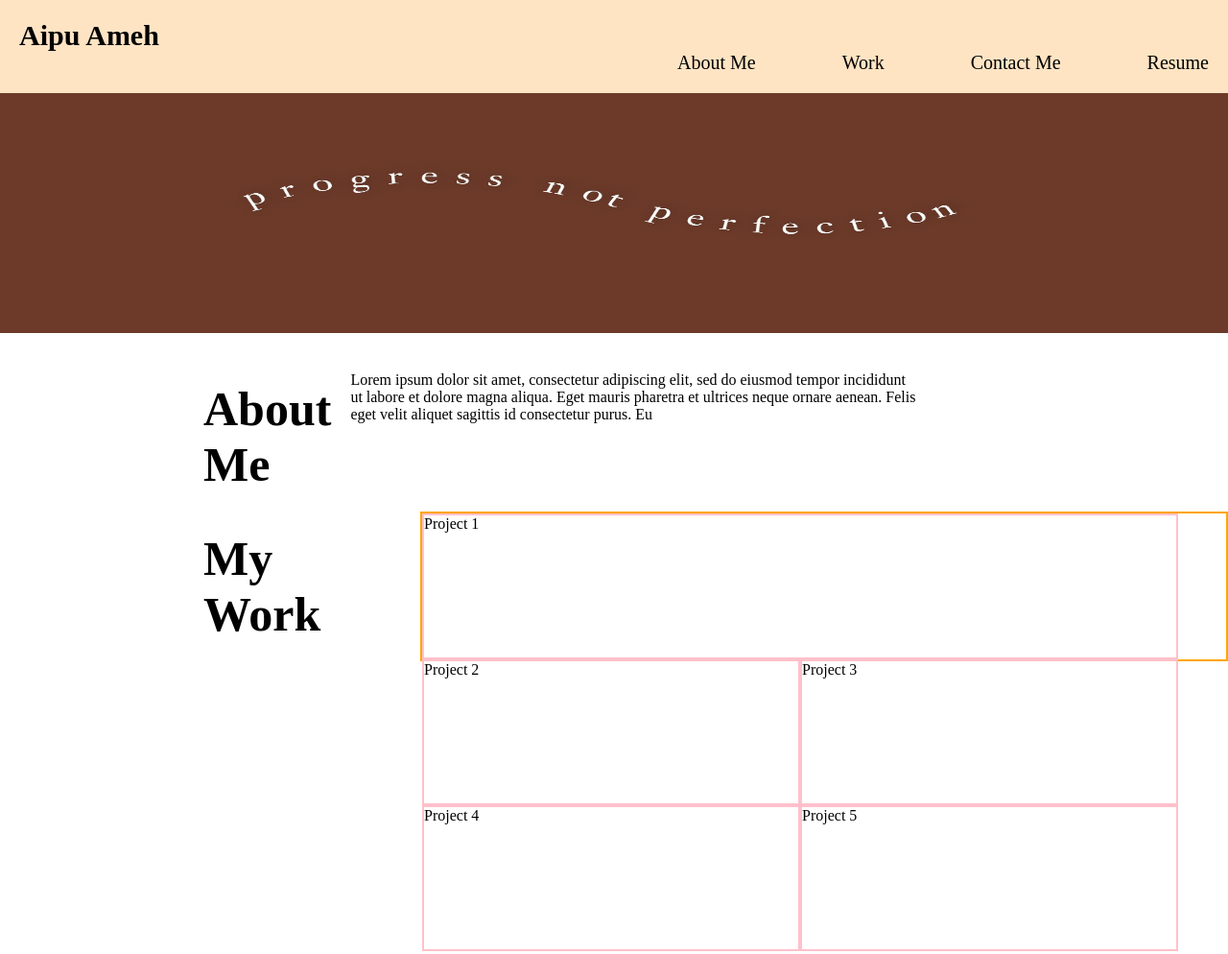
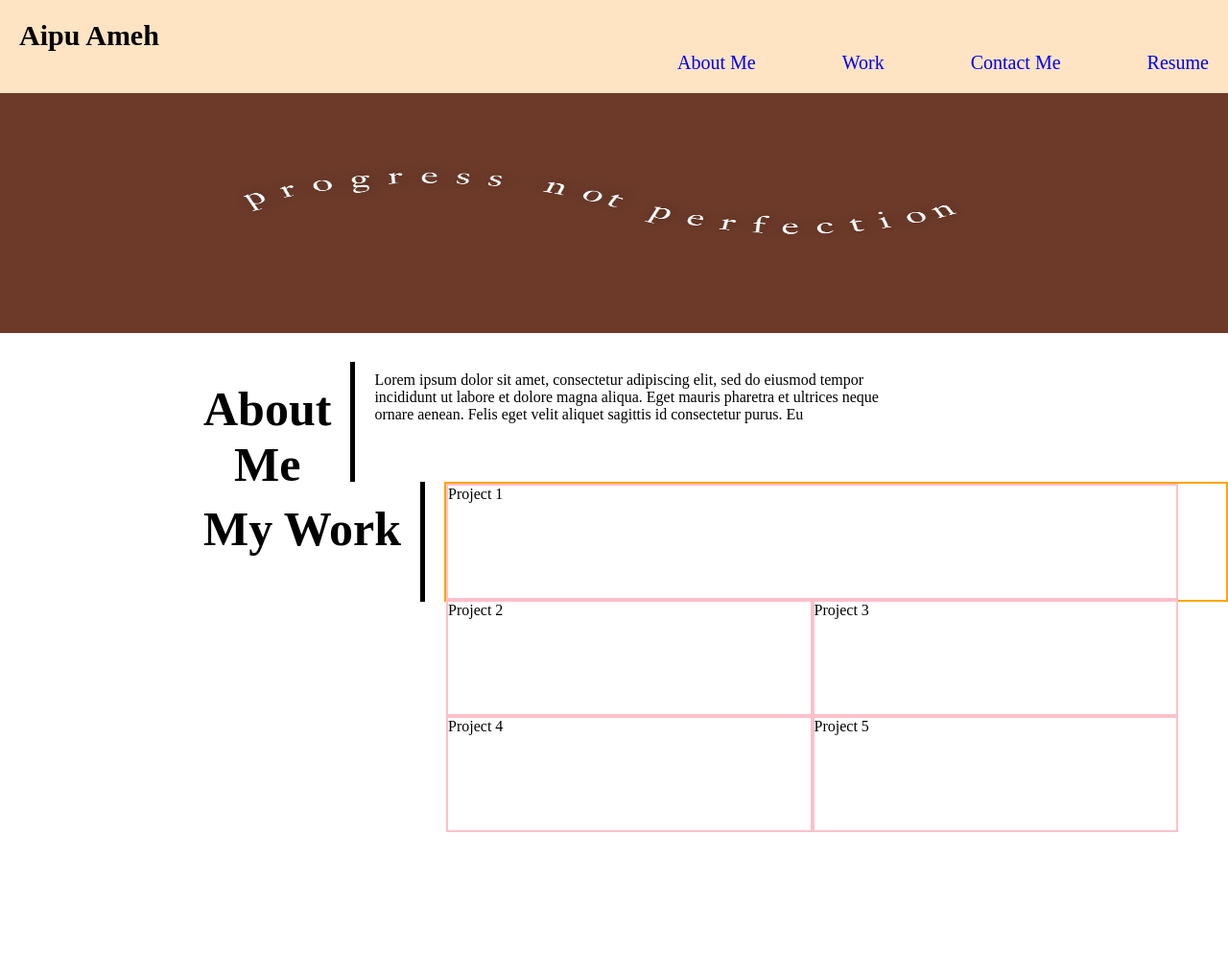
Before and after one commit to AipuAmeh/portfolio-page, a plain HTML site: page index.html in a window 1280 px wide. Shown: the top 994 px of the page at 96% size. Drawn offline with Linux system fonts and the light colour scheme.

Commit message:
added nav

```diff
--- a/assets/style.css
+++ b/assets/style.css
@@ -31,6 +31,11 @@ header ul {
     justify-content: flex-end;
 }
 
+header ul a {
+    text-decoration: none;
+
+}
+
 header ul li {
     display: inline-block;
     margin-left: 90px;
@@ -41,7 +46,22 @@ aside h1 {
     justify-content: space-evenly;
     font-size: 50px;
     margin: 20px;
-    width: 40%;
+}
+
+aside {
+    border-right: 5px solid black;
+    margin-right: 20px;
+    height: 125px;
+    text-align: center;
+}
+
+hr {
+    height: 5px;
+    border-width: 0;
+    background-color: black;
+    transform: rotate(90deg);
+    position: relative;
+
 }
 
 /* .projects {
--- a/index.html
+++ b/index.html
@@ -13,10 +13,10 @@
          <nav>
             <h1 class="name"> Aipu Ameh</h1>
                 <ul>
-                    <li> <a href="#about-me"></a> About Me</li>
-                    <li> <a href="#work"></a> Work</li>
-                    <li> <a href="#contact-me"></a> Contact Me</li>
-                    <li> <a href="resume"></a> Resume</li>
+                    <li> <a href="#about-me">About Me</a></li>
+                    <li> <a href="#work">Work</a></li>
+                    <li> <a href="#contact-me">Contact Me</a> </li>
+                    <li> <a href="resume">Resume</a></li>
                 </ul>
          </nav>
             <img src="./images/brown-header.jpeg" alt="brown header">
@@ -24,19 +24,25 @@
 
    <main>
         <section id="about-me">
-            <aside><h1>About Me</h1></aside>
-                <p>Lorem ipsum dolor sit amet, consectetur adipiscing elit, sed do eiusmod tempor incididunt ut labore et dolore magna aliqua. Eget mauris pharetra et ultrices neque ornare aenean. Felis eget velit aliquet sagittis id consectetur purus. Eu</p>
+            <aside><h1>About Me</h1>
+            </aside>
+            <p>Lorem ipsum dolor sit amet, consectetur adipiscing elit, sed do eiusmod tempor incididunt ut labore et
+                dolore magna aliqua. Eget mauris pharetra et ultrices neque ornare aenean. Felis eget velit aliquet sagittis
+                id consectetur purus. Eu</p>
         </section>
 
         <section id="work" class="projects">
-            <aside><h1>My Work</h1></aside>
+            <aside><h1>My Work</h1>
+            </aside>
             <div class="project-container">
                 <div class="card-1"><p>Project 1</p></div>
                 <div class="card">  <p>Project 2</p></div>
                 <div class="card">  <p>Project 3</p></div>
                 <div class="card">  <p>Project 4</p></div>
                 <div class="card">  <p>Project 5</p></div>
+
             </div>
+
         </section>
 
         <section id="contact-me">
```
